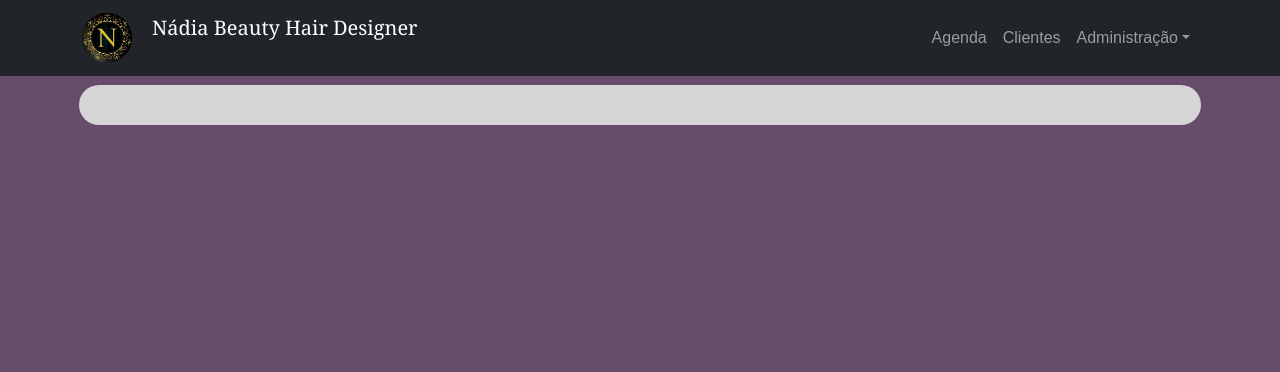
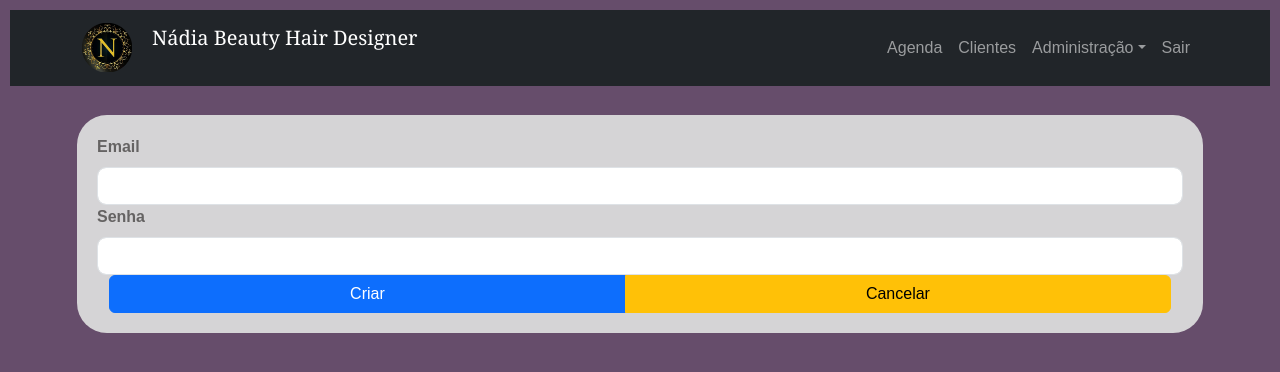
Before and after one commit to jefimdf/salao-app, a React (Create React App) app: page /login in a window 1280 px wide. Shown: the top 372 px of the page. Built offline with nearby package versions, Linux system fonts and the light colour scheme; sample sign-in values are in the browser's storage.

Commit message:
Melhorias

```diff
--- a/src/App.css
+++ b/src/App.css
@@ -1,5 +1,30 @@
-body{
+html, body{
   background-color: #664d6b;
+  margin:0;
+  padding:0;
+  height:100%;
+}
+
+#container {
+  min-height:100%;
+  position:relative;
+}
+#header {
+  padding:10px;
+}
+#body {
+  padding:10px;
+  padding-bottom:400px;   /* Height of the footer */
+}
+#footer {
+  background-color: #67476d;
+  position:absolute;
+  bottom:0;
+  width:100%;
+  height:60px;   /* Height of the footer */
+  color: silver;
+  font-size: large;
+
 }
 
 .wrapper {
--- a/src/App.js
+++ b/src/App.js
@@ -1,4 +1,4 @@
-import React from "react";
+import React, {useState, useEffect} from "react";
 import Nav from "react-bootstrap/Nav";
 import Navbar from "react-bootstrap/Navbar";
 import Container from "react-bootstrap/Container";
@@ -55,15 +55,33 @@ import EditAgenda from "./components/Agenda/edit-agenda.component";
 import ListAgenda from "./components/Agenda/agenda-list.component";
 import ViewAgenda from "./components/Agenda/agenda-view.component";
 
+//Login
+import Login from "./components/Administracao/Login/login.component";
 
-function App() {
+
+function App(props) {
+
+  const [userLogado, setUserLogado] = useState(window.localStorage.getItem('userLogado') ? window.localStorage.getItem('userLogado') : false)
+
+  useEffect(() => {
+    let jaesta = window.location.pathname === '/create-agenda' ? true : false;
+    if (!userLogado && !jaesta){
+      window.location = '/create-agenda';
+    }
+  }, []);
+
+  const logout = () =>{
+    window.localStorage.clear();
+    window.location = '/';
+  }
+
   return (<Router>
-    <div className="App">
-      <header className="App-header">
+    <div id="container" className="App">
+      <header id="header" className="App-header">
         <Navbar bg="dark" variant="dark">
           <Container>
             <Navbar.Brand>
-              <Link to={"/agenda-view"} className="nav-link">
+              <Link to={userLogado ? "/agenda-view" : ""} className="nav-link">
                 <div className="logo"><span>Nádia Beauty Hair Designer</span></div>
               </Link>
             </Navbar.Brand>
@@ -74,12 +92,21 @@ function App() {
                   Agenda
                 </Link>
               </Nav>
+
+              {!userLogado &&
+              <Nav>
+                <Link to={"/login"} className="nav-link">
+                  ADM
+                </Link>
+              </Nav>}
+
+              {userLogado &&
               <Nav>
                 <Link to={"/create-cliente"} className="nav-link">
                   Clientes
                 </Link>
-              </Nav>
-              <NavDropdown title="Administração" id="basic-nav-dropdown">
+              </Nav>}
+              {userLogado && <NavDropdown title="Administração" id="basic-nav-dropdown">
                 <NavDropdown.Item href="/usuario-list">Usuário</NavDropdown.Item>
                 <NavDropdown.Item href="/funcionario-list">Funcionário</NavDropdown.Item>
                 <NavDropdown.Item href="/servicoFuncionario-list">Serviços de Funcionário</NavDropdown.Item>
@@ -88,14 +115,20 @@ function App() {
                 <NavDropdown.Item href="/preco-list">Preço</NavDropdown.Item>
                 <NavDropdown.Item href="/cidade-list">Cidade</NavDropdown.Item>
               </NavDropdown>
-
+              }
+              {userLogado &&
+              <Nav>
+                <Link onClick={()=>logout()} className="nav-link">
+                  Sair
+                </Link>
+              </Nav>}
             </Nav>
 
           </Container>
         </Navbar>
       </header>
 
-      <Container>
+      <Container id="body">
         <Row>
           <Col md={12}>
             <div className="wrapper">
@@ -139,11 +172,21 @@ function App() {
                 <Route path="/agenda-list" component={ListAgenda} />
                 <Route path="/agenda-view" component={ViewAgenda} />
 
+                <Route path="/login" component={Login} />
+
               </Switch>
             </div>
           </Col>
         </Row>
       </Container>
+
+      <footer id="footer">
+        <div className="container">
+          <div className="row">
+        </div>
+        </div>
+      </footer>
+
     </div>
   </Router>);
 }
--- /dev/null
+++ b/src/components/Administracao/Login/login.component.js
@@ -0,0 +1,93 @@
+import React, { useState, useEffect } from "react";
+import Form from 'react-bootstrap/Form';
+import Button from 'react-bootstrap/Button';
+import axios from 'axios';
+import { Container } from "react-bootstrap";
+import {Row, Col} from 'react-bootstrap';
+import DatePicker from "react-datepicker";
+import MaskedFormControl from 'react-bootstrap-maskedinput';
+import moment from 'moment';
+import sha256 from 'crypto-js/sha256';
+import hmacSHA512 from 'crypto-js/hmac-sha512';
+import Base64 from 'crypto-js/enc-base64';
+
+export default function CreateAgenda(props) {
+
+  const [userLogado, setUserLogado] = useState(window.localStorage.getItem('userLogado') ? window.localStorage.getItem('userLogado') : false);
+  const [email, setEmail] = useState('');
+  const [senha, setSenha] = useState('');
+  const [login, setLogin] = useState(true);
+  const nonce = '';
+  const tableName = 'usuario';
+
+  const onChangeEmail = (e) =>{
+    setEmail(e.target.value);
+  }
+
+  const onChangeSenha = (e) => {
+    setSenha(e.target.value);
+  }
+
+  const onSubmit = (e) =>{
+    e.preventDefault();
+
+    const path='', privateKey='';
+
+    const senhaCriptografada = Base64.stringify(hmacSHA512(path + sha256(nonce + senha), privateKey));
+
+    const objEnvio = {
+      email: email,
+      senha: senhaCriptografada
+    };
+
+    axios.get(process.env.REACT_APP_URL_SERVER + tableName)
+      .then(res => {
+        console.log(res.data);
+
+        let usuarioLocalizado = res.data.find(obj => obj.email === email);
+
+        if (usuarioLocalizado && usuarioLocalizado.senha === senhaCriptografada){
+            window.localStorage.setItem('userLogado', true);
+            window.location = '/agenda-view';
+        }else{
+            setLogin(false);
+        }
+
+      });
+
+  }
+
+  const cancelar = ()=>{
+    props.history.push('/');
+  }
+
+  return (<div className="form-wrapper">
+    {!login && <div className="alert alert-danger" role="alert">
+        E-mail ou senha incorretos!
+        </div>}
+  <Form onSubmit={onSubmit}>
+    <Form.Group controlId="Email">
+        <Form.Label>Email</Form.Label>
+        <Form.Control type="email" value={email} onChange={onChangeEmail} />
+    </Form.Group>
+
+    <Form.Group controlId="Senha">
+        <Form.Label>Senha</Form.Label>
+        <Form.Control type="password" value={senha} onChange={onChangeSenha} />
+    </Form.Group>
+
+  <Container id="Botoes">
+  <Row>
+          <div className="btn-group" role="group" aria-label="Basic mixed styles example">
+          <button type="submit" className="btn btn-primary" >Criar</button>
+          <button type="button" className="btn btn-warning" onClick={cancelar}>Cancelar</button>
+        </div>
+      </Row>
+  </Container>
+
+
+  </Form>
+</div>)
+
+
+}
--- a/src/components/Agenda/create-agenda.component.js
+++ b/src/components/Agenda/create-agenda.component.js
@@ -15,6 +15,7 @@ const tableName = 'agenda';
 
 export default function CreateAgenda(props) {
 
+  const [userLogado, setUserLogado] = useState(window.localStorage.getItem('userLogado') ? window.localStorage.getItem('userLogado') : false);
   const [idServico, setIdServico] = useState('')
   const [idFuncionario, setIdFuncionario] = useState('')
   const [idCliente, setIdCliente] = useState('')
@@ -139,7 +140,10 @@ export default function CreateAgenda(props) {
 
         axios.post(process.env.REACT_APP_URL_SERVER + tableName + '/create', objEnvio)
         .then(res => {
-          props.history.push('/'+tableName+'-list');
+          if(userLogado)
+            props.history.push('/'+tableName+'-list');
+          else
+            window.location = '/create-' + tableName;
         });
       })
     }
@@ -179,7 +183,7 @@ export default function CreateAgenda(props) {
       <Form onSubmit={onSubmit}>
 
         <Form.Group controlId="Cliente">
-          <Form.Label>Cliente:</Form.Label>
+          <Form.Label>Celular do Cliente:</Form.Label>
           {!clienteLogado && <MaskedFormControl type='text' name='celular' mask='(11)1111-1111' onChange={onChangeCelular} />}
           {clienteLogado && <div className="row"><Form.Label>{clienteLogado.nome}</Form.Label></div>}
         </Form.Group>
@@ -239,7 +243,7 @@ export default function CreateAgenda(props) {
       <Row>
               <div className="btn-group" role="group" aria-label="Basic mixed styles example">
               <button type="submit" className="btn btn-primary" >Criar</button>
-              <button type="button" className="btn btn-warning" onClick={cancelar}>Cancelar</button>
+              {userLogado && <button type="button" className="btn btn-warning" onClick={cancelar}>Cancelar</button>}
             </div>
           </Row>
       </Container>}
```
